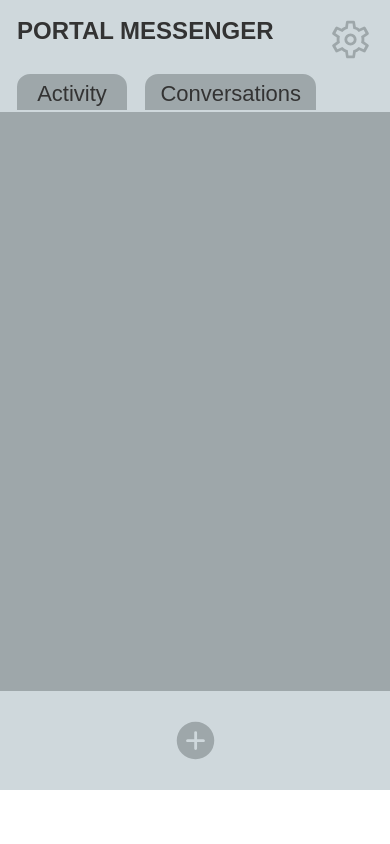
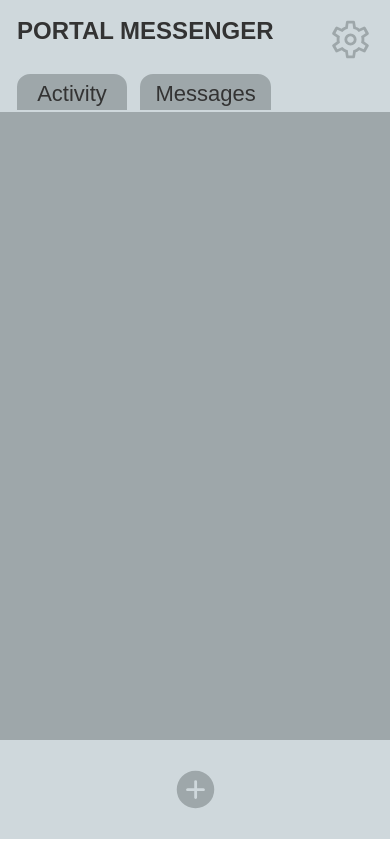
Before and after one commit to simplyequipped/portalmessenger, a Flask app: template templates/stations.html in a window 390 px wide. Run offline with Flask 2, Linux system fonts and the light colour scheme; the template is opened without the code that fills it: most values are stand-ins (such as "Sample title", 1, 10 or a date in 2020).

Commit message:
handle mobile viewport sizes dynamically

```diff
--- a/static/media.css
+++ b/static/media.css
@@ -1,5 +1,11 @@
 @media screen and (min-width: 350px) {
+    html {
+        height: 100%;
+        width: 100%;
+        position: fixed;
+    }
 	body {
+        height: 100%;
 		width: 100%;
 		margin: 0px;
 		overflow: hidden;
@@ -16,10 +22,10 @@
 		font-size: var(--normal-font-size);
 	}
 	.viewport {
-		height: calc(100vh - 269px);
+		height: calc(100vh - 220px - (100vh - 100%));
 	}
-	.content{
-		max-height: calc(100vh - 269px);
+	.content {
+		max-height: calc(100vh - (100vh - 100%));
 	}
 }
 
--- a/static/styles.css
+++ b/static/styles.css
@@ -122,7 +122,7 @@ body {
 	border-radius: 15px 15px 0px 0px;
 	background-color: var(--secondary-color);
 	padding: 7px 15px 3px 15px;
-	margin-right: 10px;
+	margin-right: 5px;
 	cursor: pointer;
 	text-align: center;
 }
@@ -301,7 +301,7 @@ input.required {
 }
 
 #chat-text, #new-conversation {
-	width: 75%;
+	width: 70%;
 	padding: 5px;
 	font-size: var(--large-font-size);
 	background-color: var(--tertiary-color);
--- a/templates/stations.html
+++ b/templates/stations.html
@@ -26,7 +26,7 @@
 			<div class="details-name tab {% if settings['tab']['value'] == 'activity' %} selected {% endif %}"
 				 id="tab-activity" data-aging="{{ settings['aging']['value'] }}">Activity</div>
 			<div class="details-name tab {% if settings['tab']['value'] == 'conversations' %} selected {% endif %}"
-				id="tab-conversations">Conversations
+				id="tab-conversations">Messages
 				<span id="unread-count" data-unread-count="0">&nbsp;</span>
 			</div>
 		</div>
@@ -108,6 +108,11 @@
 				});
 			});
 
+			//$(window).resize(function (){
+            //    vh = window.innerHeight * 0.01;
+            //    $(':root').css('--vh', vh + 'px');
+			//});
+
 			// request station data from the server
 			socket.emit('spot');
 			socket.emit('conversation');
```
Also changed, not shown: static/common.js (line endings or trailing spaces).
